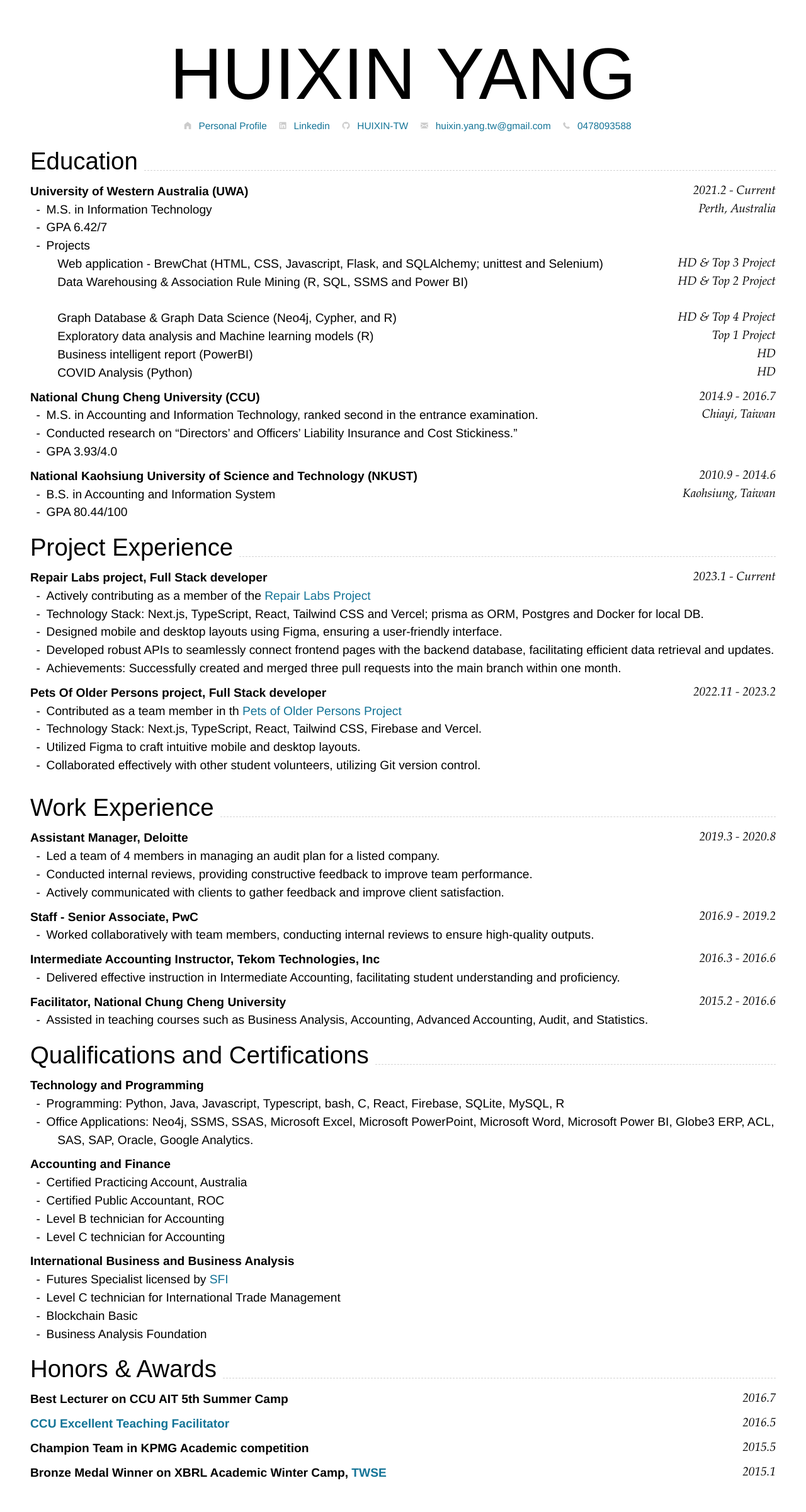
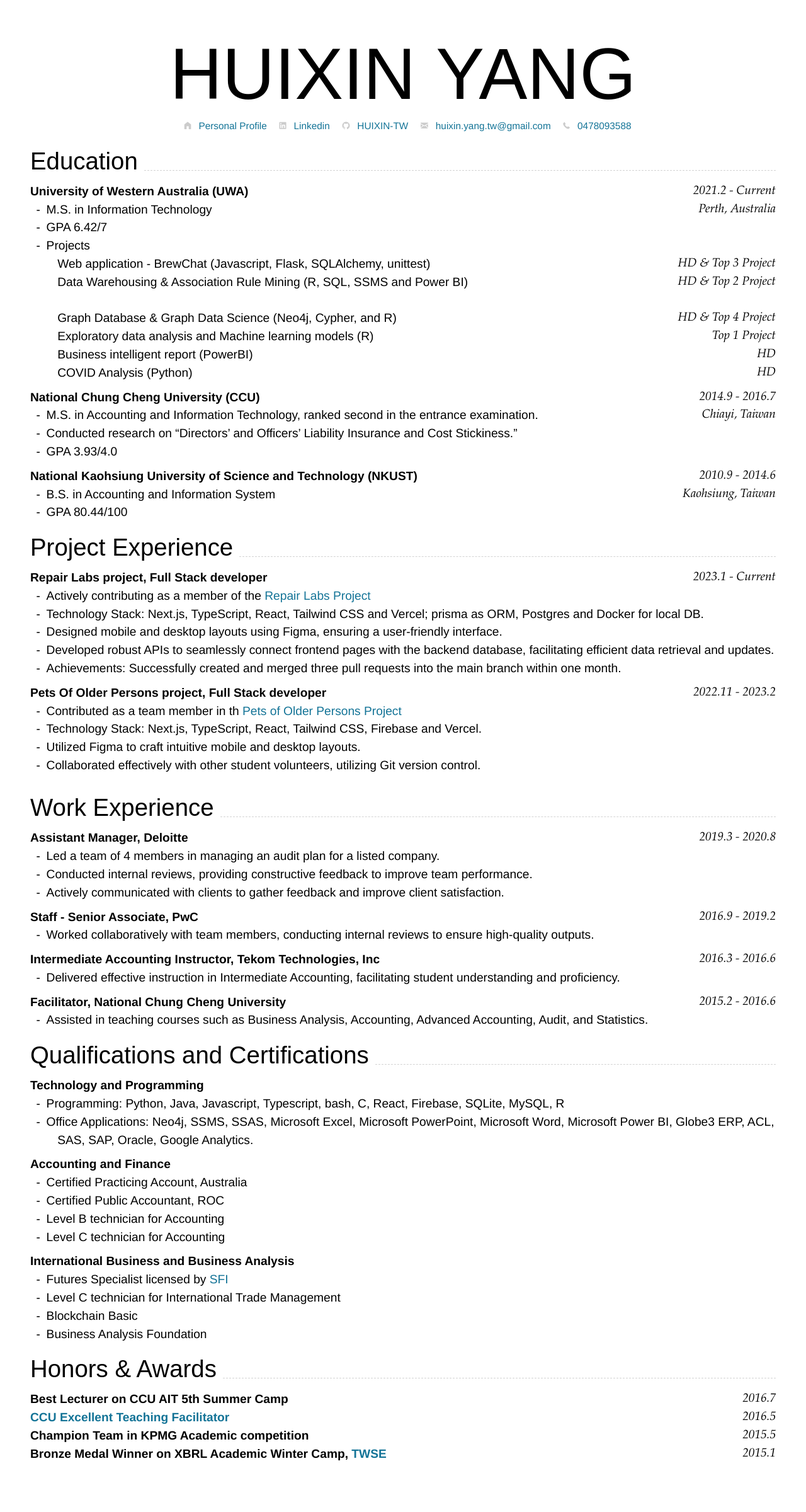
Before and after one commit to HUIXIN-TW/Resume, a Jekyll site: the page built from index.md, in a window 1280 px wide. Shown: the whole page at 63% size. Built offline with Jekyll 4.4.1, drawn with Linux system fonts in a browser that asks for light colours; nearby versions of some CDN libraries; after the commit the page ends 2370 px from its top, so only the background shows below that.

Commit message:
update layout

```diff
--- a/index.md
+++ b/index.md
@@ -45,7 +45,7 @@ Perth, Australia
 -   M.S. in Information Technology
 -   GPA 6.42/7
 -   Projects <br>
-    Web application - BrewChat (HTML, CSS, Javascript, Flask, and SQLAlchemy; unittest and Selenium) `HD & Top 3 Project` <br>
+    Web application - BrewChat (Javascript, Flask, SQLAlchemy, unittest) `HD & Top 3 Project` <br>
     Data Warehousing & Association Rule Mining (R, SQL, SSMS and Power BI) `HD & Top 2 Project`<br>
     Graph Database & Graph Data Science (Neo4j, Cypher, and R) `HD & Top 4 Project`<br>
     Exploratory data analysis and Machine learning models (R) `Top 1 Project`<br>
@@ -224,7 +224,7 @@ Statistics `2015.2 - 2015.6`<br>
 
 ## Honors & Awards
 
-### **Best Lecturer on CCU AIT 5th Summer Camp** `2016.7`
+**Best Lecturer on CCU AIT 5th Summer Camp** `2016.7`
 
 <!-- I designed a game, named _Fraud and Fraudit_. It is an interactive game with audiences. Participants win credits as financial points if they answer correctly. Then, all teams show their financial statements and tell a good story to gain the fund. Candidates who act as accountants must find out whether it is a fraud. -->
 
@@ -233,13 +233,13 @@ Before I graduated, the Accounting students’ Guild invited me as a lecturer fo
 <br>
 -->
 
-### **[CCU Excellent Teaching Facilitator](https://oaa.ccu.edu.tw/_files_oaa/dev/ta_selection/ta_selection104.pdf)** `2016.5`
+**[CCU Excellent Teaching Facilitator](https://oaa.ccu.edu.tw/_files_oaa/dev/ta_selection/ta_selection104.pdf)** `2016.5`
 
-### **Champion Team in KPMG Academic competition** `2015.5`
+**Champion Team in KPMG Academic competition** `2015.5`
 
 <!-- KPMG International Limited (or simply KPMG) is a multinational professional services network, and one of the Big Four accounting organizations. Every June, they hold a KPMG academic competition at my university to reward those who have professional and practical knowledge. All candidates must answer the questions about intermediate accounting in a limited time. In the end, my team won the championship. It was thrill experience; I was glad that we showed teamwork and professionalism. -->
 
-### **Bronze Medal Winner on XBRL Academic Winter Camp, [TWSE](https://www.twse.com.tw/en/)** `2015.1`
+**Bronze Medal Winner on XBRL Academic Winter Camp, [TWSE](https://www.twse.com.tw/en/)** `2015.1`
 
 <!-- XBRL (eXtensible Business Reporting Language) was the latest idea of a global framework for exchanging business information in Taiwan at that time. Hence, my classmates and I enrolled in the XBRL camp held by Taiwan Stock Exchange from January 19, 2015, to January 22, 2015. It was an intensive program. All candidates must take two and a half days of classes regarding XBRL, then take part in a competition in the afternoon of the third day. Luckily, we won third place! -->
 
--- a/media/cv-print.css
+++ b/media/cv-print.css
@@ -156,10 +156,10 @@ em {
 h1 {
   font-family: "Avenir Next", sans-serif;
   text-align: center;
-  font-size: 28pt;
+  font-size: 24pt;
   font-weight: lighter;
   position: relative;
-  line-height: 1.2em;
+  line-height: 1em;
   position: relative;
   /* left: 28%; */
 }
```
